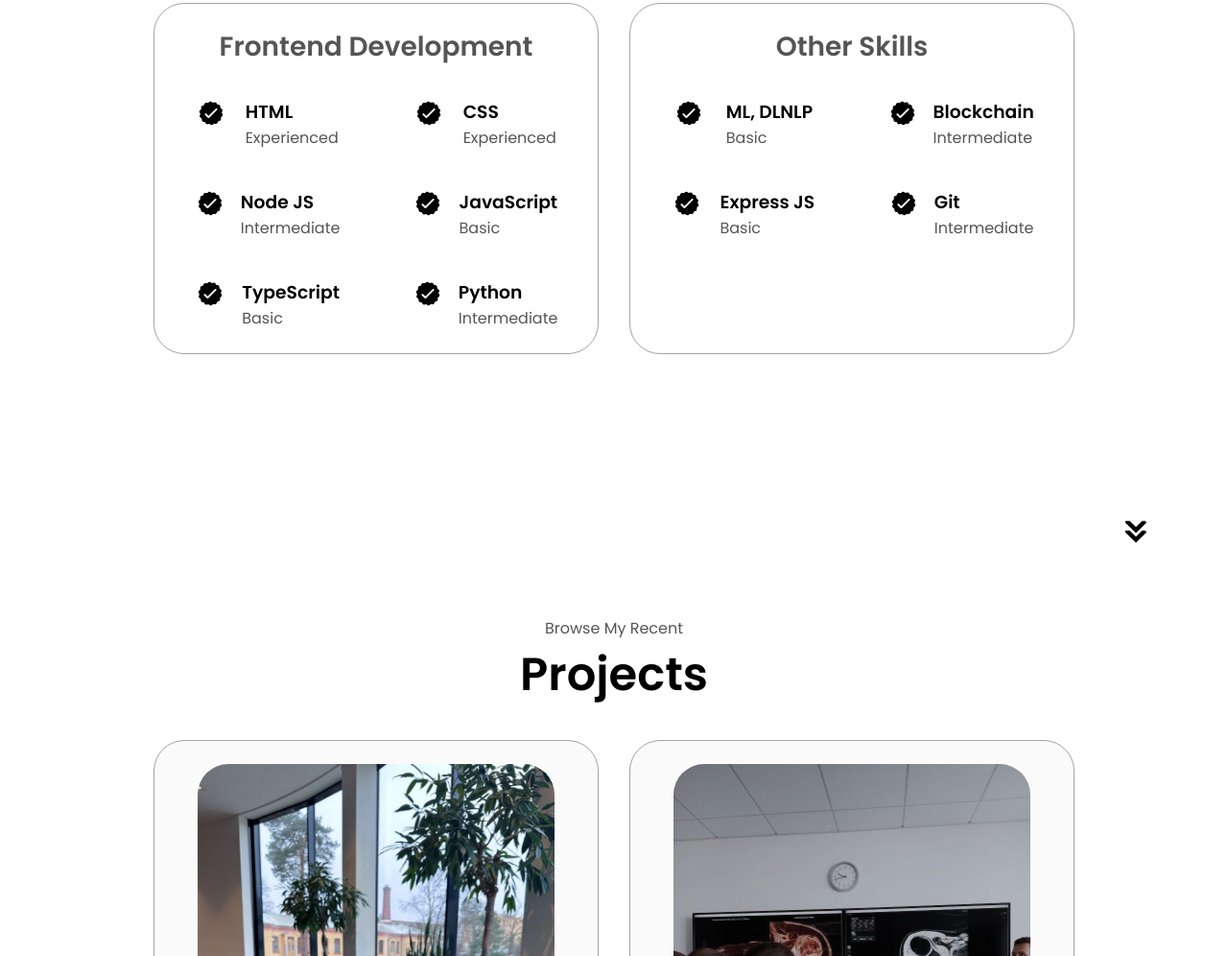
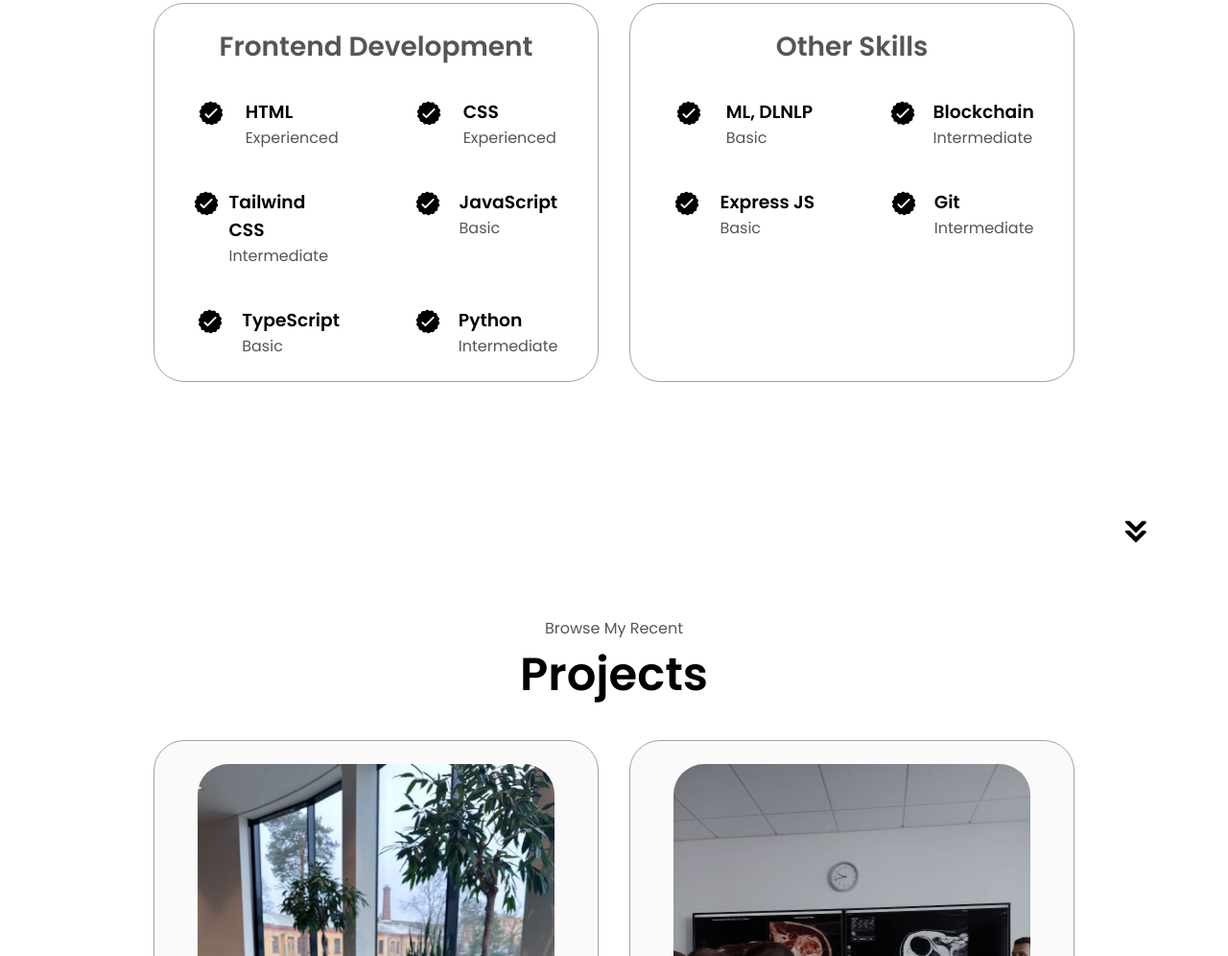
Before and after one commit to vedanshvijay/Portfolio, a plain HTML site: page index.html in a window 1280 px wide. Shown: the part 1822-2818 px from the top of the page at 96% size. Drawn offline with Linux system fonts and the light colour scheme.

Commit message:
Update index.html

```diff
--- a/index.html
+++ b/index.html
@@ -154,7 +154,7 @@
                   class="icon"
                 />
                 <div>
-                  <h3>Node JS</h3>
+                  <h3>Tailwind CSS</h3>
                   <p>Intermediate</p>
                 </div>
               </article>
```
